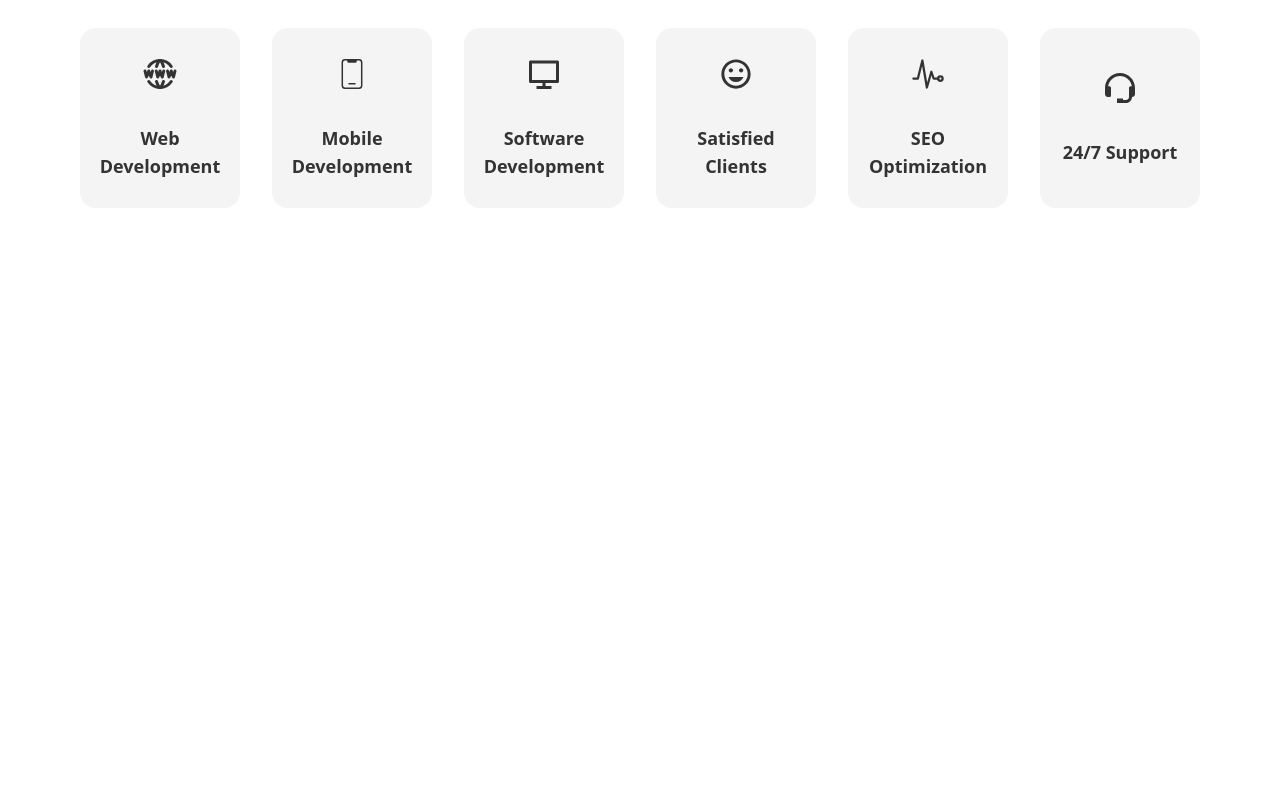
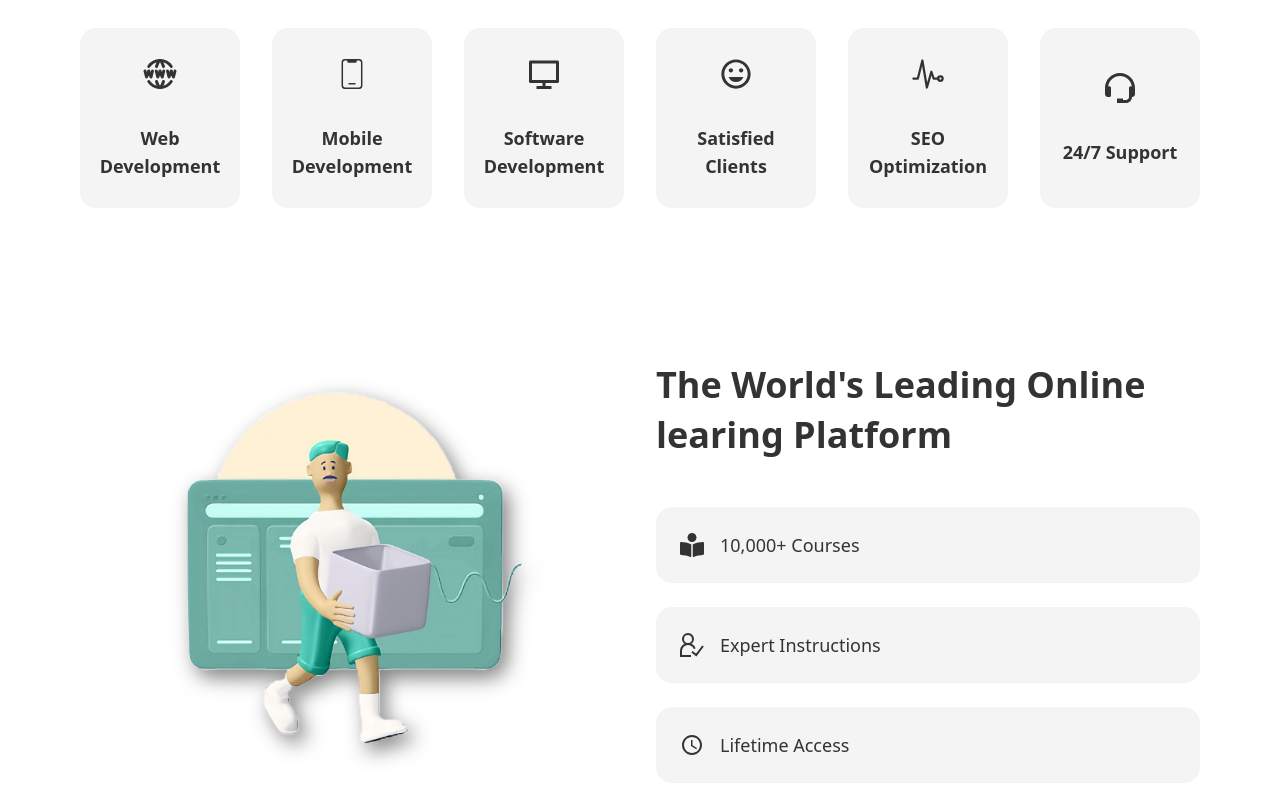
Before and after one commit to kalebted/E-Learning-Web, a React (Vite) app in the folder e-learning/: page / in a window 1280 px wide. Shown: the part 886-1686 px from the top of the page. Before the commit the page ends 1150 px from the top, so only its background shows below. Built offline with nearby package versions, Linux system fonts and the light colour scheme.

Commit message:
Completed the banner section

```diff
--- a/e-learning/src/App.jsx
+++ b/e-learning/src/App.jsx
@@ -1,13 +1,14 @@
-// eslint-disable-next-line no-unused-vars
 import React from 'react'
 import Hero from './components/Hero/Hero';
 import Services from './components/Services/Services';
+import Banner from './components/Banner/Banner';
 
 const App = () => {
   return (
     <main className="overflow-x-hidden bg-white text-dark">
       <Hero />
       <Services />
+      <Banner />
     </main>
   );
 }
--- /dev/null
+++ b/e-learning/src/components/Banner/Banner.jsx
@@ -0,0 +1,78 @@
+import React from 'react'
+import BannerPng from "../../assets/education.png"
+import { GrUserExpert } from "react-icons/gr"
+import { MdOutlineAccessTime } from "react-icons/md";
+import { FaBookReader } from "react-icons/fa";
+import { FadeUp } from '../Hero/Hero';
+import { motion } from "framer-motion";
+
+const Banner = () => {
+  return (
+    <div className="container py-14 md:py-24 grid grid-cols-1
+    md:grid-cols-2 gap-8 space-y-6 md:space-y-0">
+    {/* Banner Image */}
+    <div className='flex justify-center items-center'>
+      <motion.img
+        initial={{ opacity:0, x: -50 }}
+        whileInView={{ opacity: 1, x: 0}}
+        viewport={{  once: true }}
+        transition={{ duration: 1, ease: "easeInOut" }}
+        src={BannerPng} alt=""
+        className='w-[350px] md:max-w-[450px]
+        object-cover drop-shadow'
+      />
+    </div>
+    {/* Banner Text */}
+    <div className='flex flex-col justify-center'>
+      <div className='text-center md:text-left space-y-12'>
+        <motion.h1
+          initial={{ opacity: 0, scale: 0.5 }}
+          whileInView={{ opacity: 1, scale: 1 }}
+          viewport={{ once:true }}
+          transition={{ duration:0.5 }}
+          className='text-3xl md:text-4xl font-bold !leading-snug'
+        >
+          The World's Leading Online learing Platform
+        </motion.h1>
+        <div className='flex flex-col gap-6'>
+          <motion.div
+            variants={FadeUp(0.2)}
+            initial="initial"
+            whileInView={"animate"}
+            viewport={{ once:true }}
+            className='flex items-center gap-4 p-6 bg-[#f4f4f4] rounded-2xl
+          hover:bg-white duration-300 hover:shadow-2xl'
+          >
+            <FaBookReader className='text-2xl' />
+            <p className='text-lg'>10,000+ Courses</p>
+          </motion.div>
+          <motion.div
+            variants={FadeUp(0.4)}
+            initial="initial"
+            whileInView={"animate"}
+            viewport={{ once:true }}
+            className='flex items-center gap-4 p-6 bg-[#f4f4f4] rounded-2xl
+          hover:bg-white duration-300 hover:shadow-2xl'
+          >
+            <GrUserExpert className='text-2xl' />
+            <p className='text-lg'>Expert Instructions</p>
+          </motion.div>
+          <motion.div
+            variants={FadeUp(0.6)}
+            initial="initial"
+            whileInView={"animate"}
+            viewport={{ once:true }}
+            className='flex items-center gap-4 p-6 bg-[#f4f4f4] rounded-2xl
+          hover:bg-white duration-300 hover:shadow-2xl'
+          >
+            <MdOutlineAccessTime className='text-2xl' />
+            <p className='text-lg'>Lifetime Access</p>
+          </motion.div>
+        </div>
+      </div>
+    </div>
+    </div>
+  )
+}
+
+export default Banner
```
